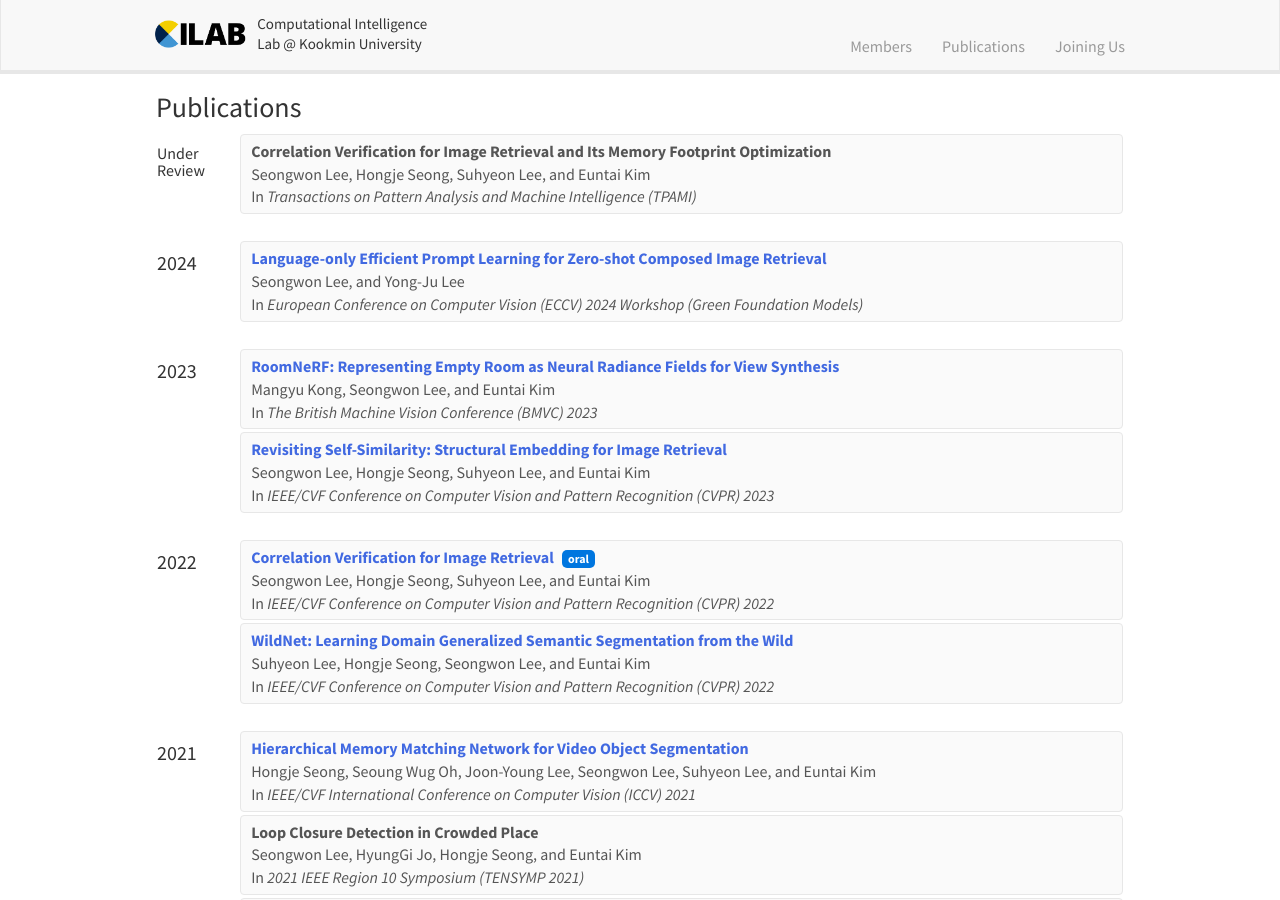
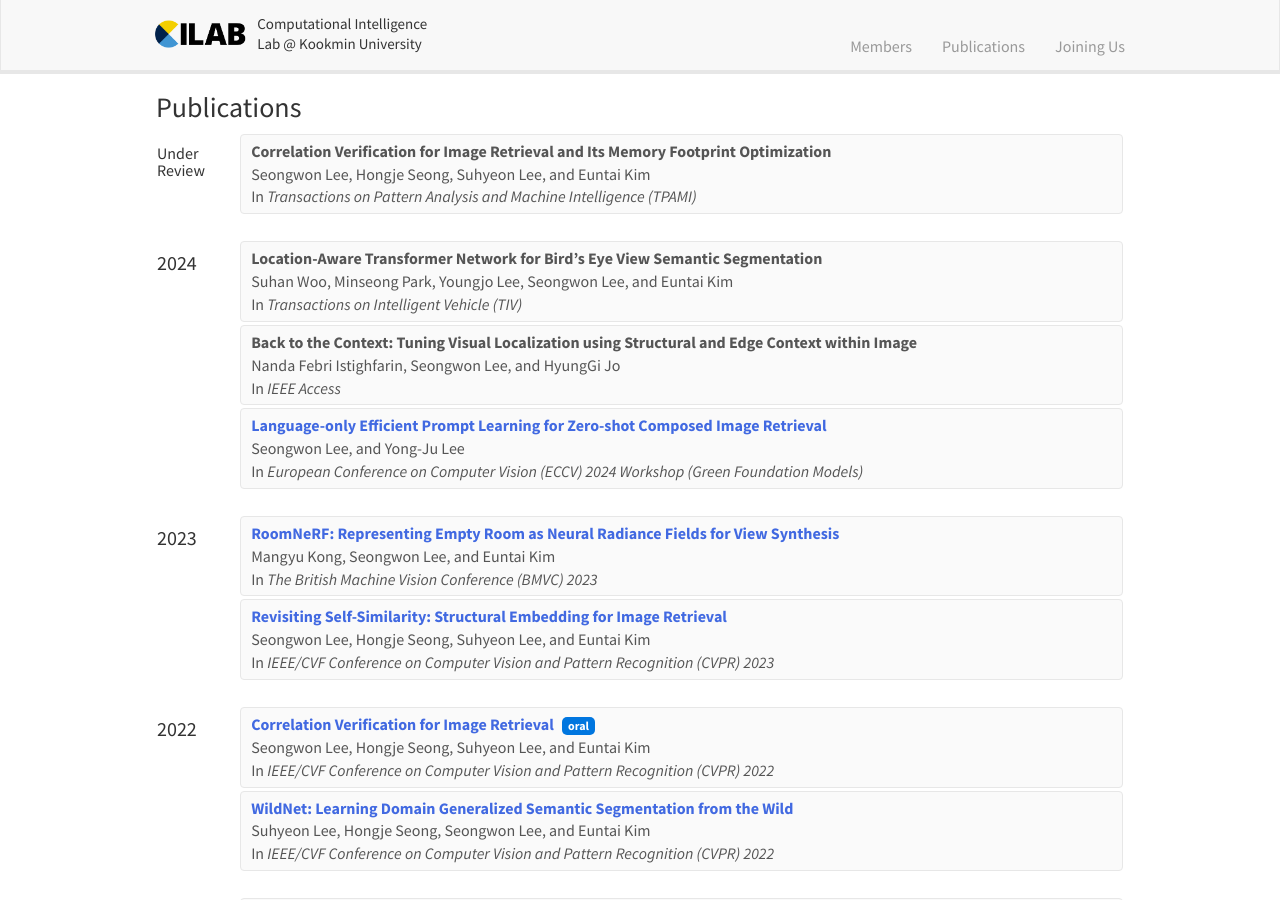
Before and after one commit to kookmin-cilab/kookmin-cilab.github.io, a Jekyll site: the page built from _pages/publications.md, in a window 1280 px wide and 900 px high. Built offline with Jekyll 4.4.1, drawn with Linux system fonts in a browser that asks for light colours; nearby versions of some CDN libraries.

Commit message:
Update publist.yml

```diff
--- a/_data/publist.yml
+++ b/_data/publist.yml
@@ -8,6 +8,28 @@
   spotlight:
   highlight:
   under_review: 1
+
+- title: "Location-Aware Transformer Network for Bird’s Eye View Semantic Segmentation"
+  year: 2024
+  authors: Suhan Woo, Minseong Park, Youngjo Lee, Seongwon Lee, and Euntai Kim
+  venue: Transactions on Intelligent Vehicle (TIV)
+  link_exist: 0
+  link:
+  oral:
+  spotlight:
+  highlight:
+  under_review:
+
+- title: "Back to the Context: Tuning Visual Localization using Structural and Edge Context within Image"
+  year: 2024
+  authors: Nanda Febri Istighfarin, Seongwon Lee, and HyungGi Jo
+  venue: IEEE Access
+  link_exist: 0
+  link:
+  oral:
+  spotlight:
+  highlight:
+  under_review:
 
 - title: "Language-only Efficient Prompt Learning for Zero-shot Composed Image Retrieval"
   year: 2024
```
